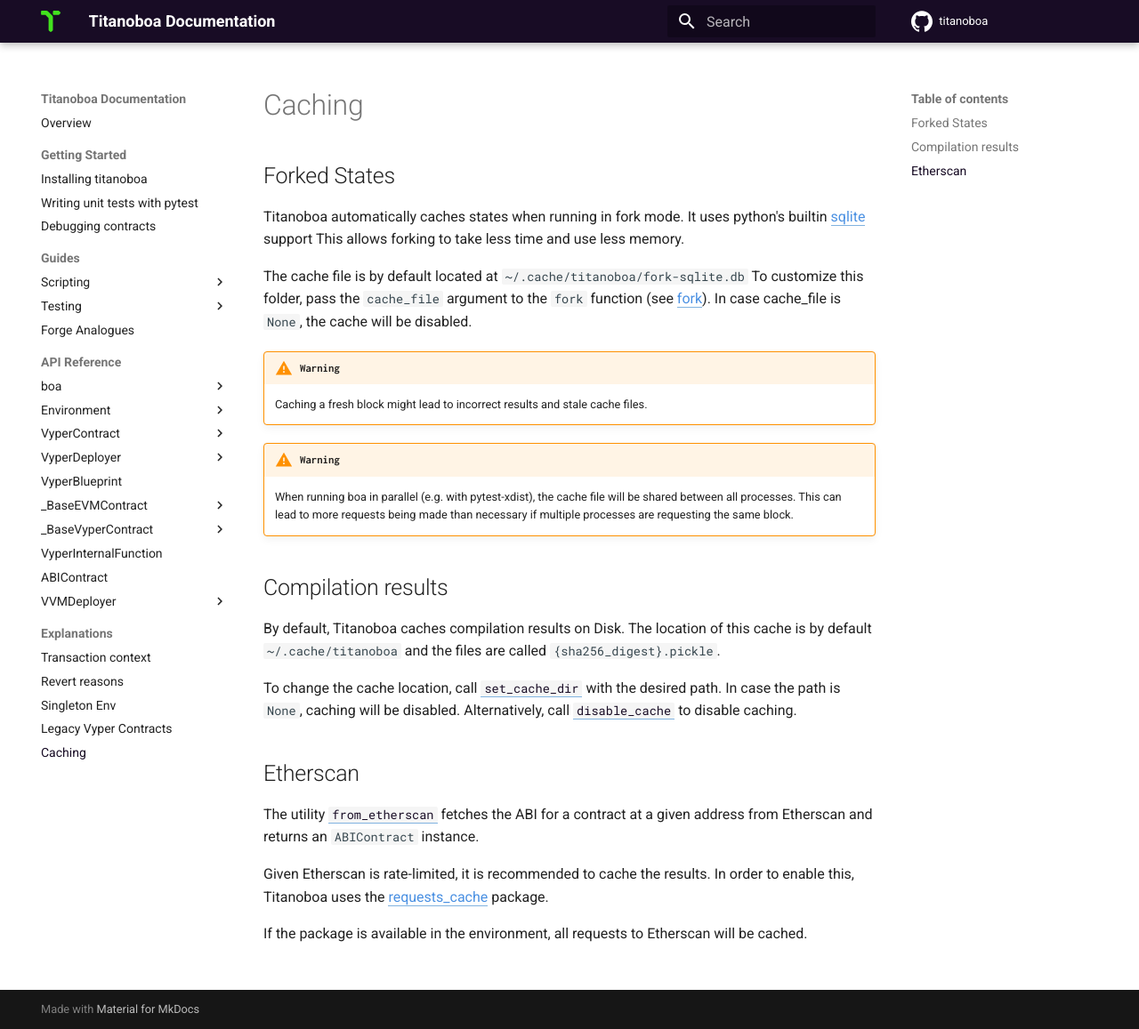
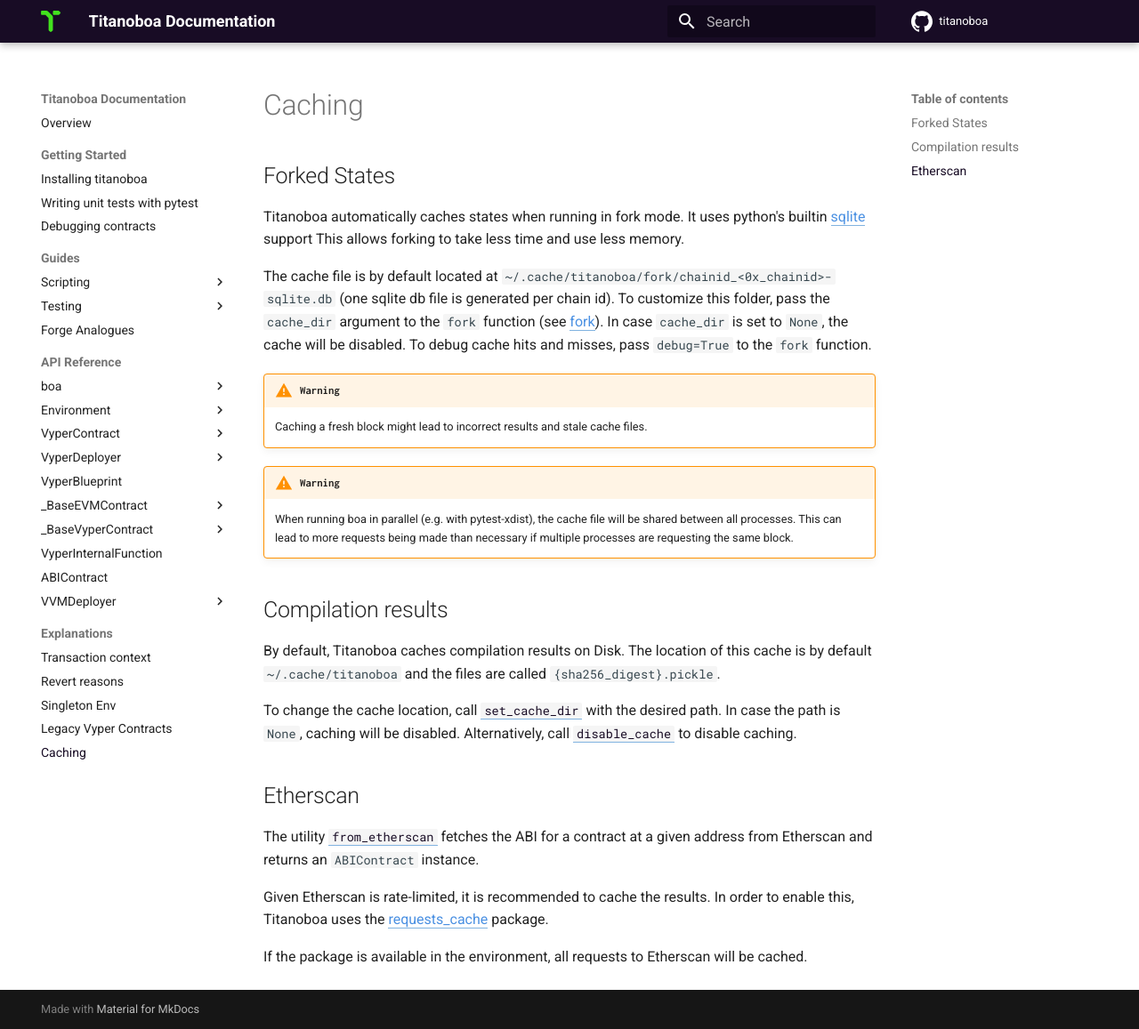
Before and after one commit to vyperlang/titanoboa, an MkDocs documentation site: the page built from docs/explain/caching.md, in a window 1280 px wide and 1157 px high. Shown: the whole window at 89% size. Built offline with MkDocs 1.6.1 and Material for MkDocs 9.7.7, drawn with Linux system fonts in a browser that asks for light colours; comment, search, counter and statistics services are not loaded.

Commit message:
update docs

```diff
--- a/docs/explain/caching.md
+++ b/docs/explain/caching.md
@@ -5,9 +5,10 @@
 Titanoboa automatically caches states when running in fork mode. It uses python's builtin [sqlite](https://docs.python.org/3/library/sqlite3.html) support
 This allows forking to take less time and use less memory.
 
-The cache file is by default located at `~/.cache/titanoboa/fork-sqlite.db`
-To customize this folder, pass the `cache_file` argument to the `fork` function (see [fork](../api/testing.md#fork)).
-In case cache_file is `None`, the cache will be disabled.
+The cache file is by default located at `~/.cache/titanoboa/fork/chainid_<0x_chainid>-sqlite.db` (one sqlite db file is generated per chain id).
+To customize this folder, pass the `cache_dir` argument to the `fork` function (see [fork](../api/testing.md#fork)).
+In case `cache_dir` is set to `None`, the cache will be disabled.
+To debug cache hits and misses, pass `debug=True` to the `fork` function.
 
 !!! warning
     Caching a fresh block might lead to incorrect results and stale cache files.
```
Also changed, not shown: docs/api/testing.md (+2 -1 lines).
